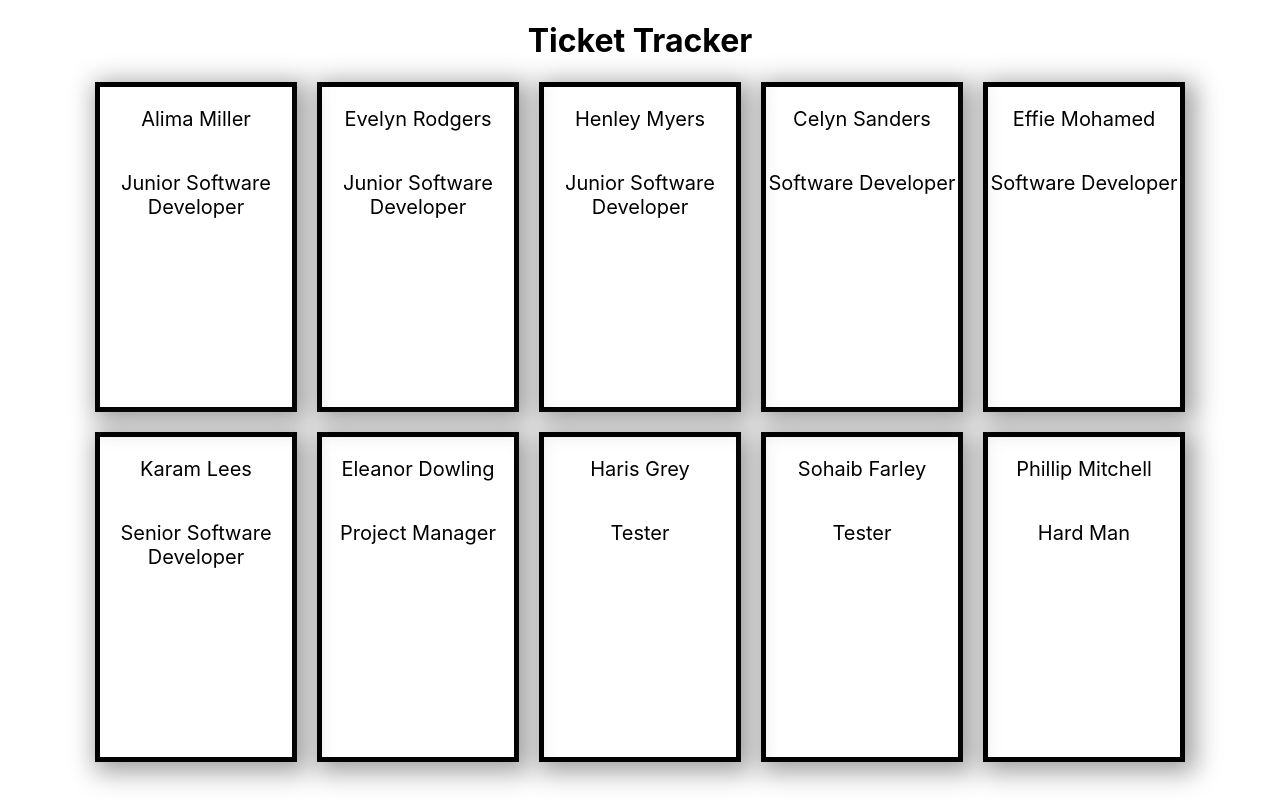
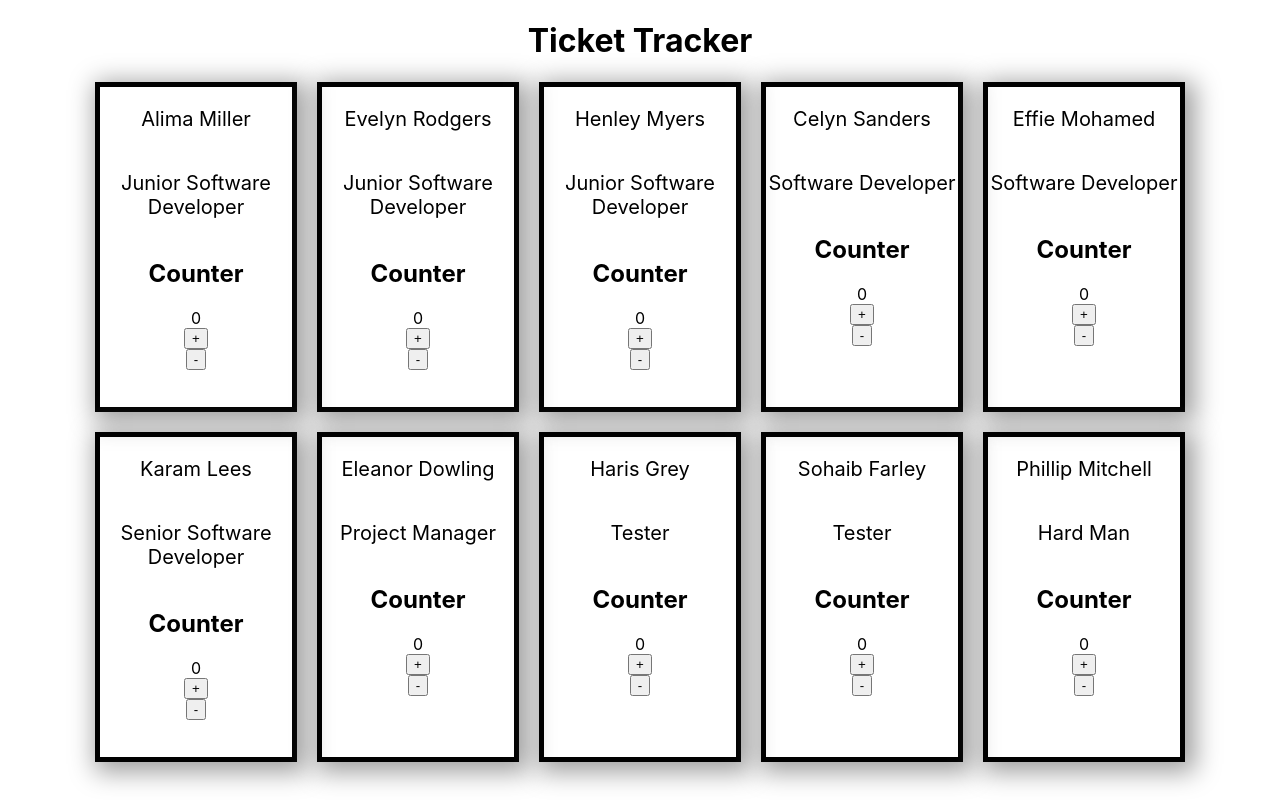
Before and after one commit to SalimAbdala27/Ticket-Tracker, a React (Create React App) app: page / in a window 1280 px wide. Built offline with nearby package versions, Linux system fonts and the light colour scheme.

Commit message:
I've managed to plug in the counter into the Ticket Tracker, all counters are working, My next steps will to be adding styling to the furthermore I need to ensure that counter can not go below 0

```diff
--- a/src/components/InnerCard/InnerCard.jsx
+++ b/src/components/InnerCard/InnerCard.jsx
@@ -1,12 +1,26 @@
-import React from 'react'
+import React, {useState} from 'react'
 import "./InnerCard.scss"
 
 const InnerCard = () => {
-  return (
-    <div>
 
-    </div>
-  )
+    const [ticket, setTicket] = useState(0);
+
+    function incrementTicket() {
+        setTicket(prevTicket => prevTicket + 1);
+    }
+
+    function decrementTicket() {
+        setTicket(prevTicket => prevTicket -1)
+    }
+
+    return (
+        <>
+            <h2>Counter</h2>
+            <span>{ticket}</span>
+            <button onClick={incrementTicket}>+</button>
+            <button onClick={decrementTicket}>-</button>
+        </>
+    )
 }
 
 export default InnerCard
--- a/src/components/OuterCard/OuterCard.jsx
+++ b/src/components/OuterCard/OuterCard.jsx
@@ -1,5 +1,6 @@
 import React from 'react'
 import "./OuterCard.scss"
+import InnerCard from "../InnerCard/InnerCard";
 
 const OuterCard = (props) => {
 
@@ -10,6 +11,9 @@ const OuterCard = (props) => {
             <div className="outercard">
                 <p className="outercard__label">{team.name} </p>
                 <p className="outercard__label">{team.role} </p>
+
+                <InnerCard/>
+
             </div>
         </>
     )
```
